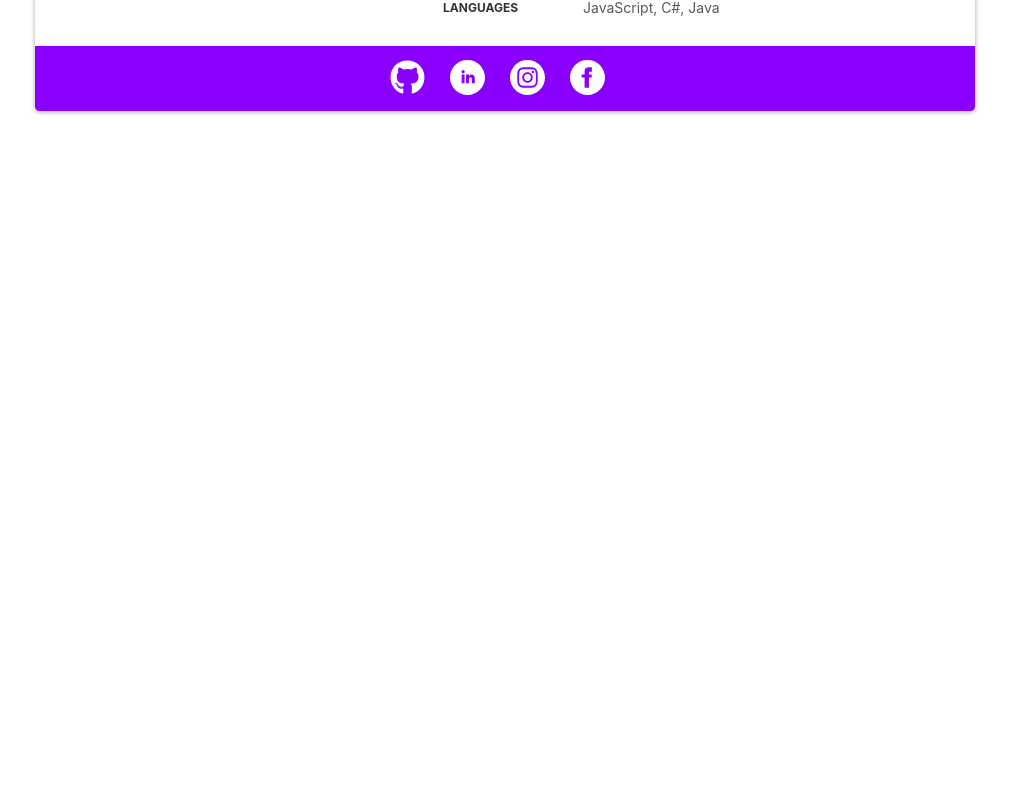
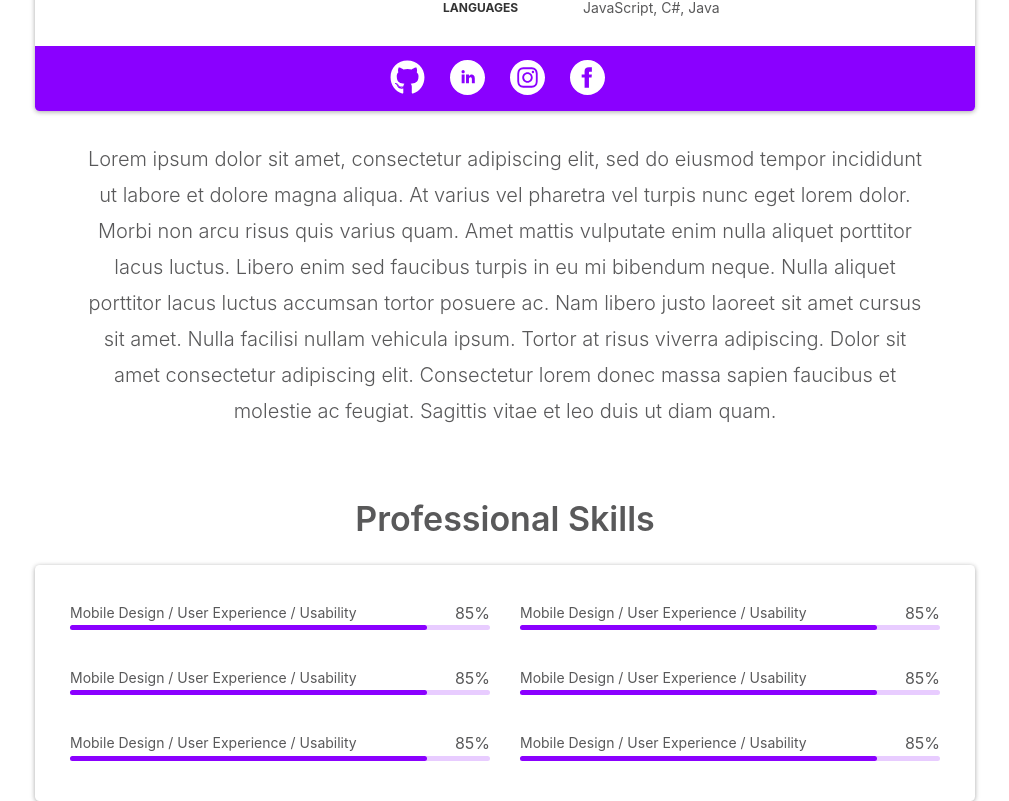
Before and after one commit to chancity/resume, a React (Create React App) app: page / in a window 1280 px wide. Shown: the part 455-1256 px from the top of the page, without its empty margins (135-1144 px from the left). Before the commit the page ends 800 px from the top, so only its background shows below. Built offline with nearby package versions, Linux system fonts and the light colour scheme.

Commit message:
Skills added

```diff
--- a/src/components/About.js
+++ b/src/components/About.js
@@ -1,6 +1,6 @@
 import React from 'react'
 import styled from 'styled-components/macro'
-import {Section, SectionBox, WrapperContainer} from "./Shared";
+import {Section, SectionBlurbs, SectionBox, WrapperContainer} from "./Shared";
 import MeUrl from '../assets/img/me.png'
 import {ReactComponent as GithubSvg} from "../assets/img/social/github.svg";
 import {ReactComponent as LinkedInSvg} from "../assets/img/social/linkedin.svg";
@@ -294,6 +294,9 @@ export const About = () => {
 					</ul>
 				</SocialsWrapper>
 			</SectionBox>
+			<SectionBlurbs>
+				<p>Lorem ipsum dolor sit amet, consectetur adipiscing elit, sed do eiusmod tempor incididunt ut labore et dolore magna aliqua. At varius vel pharetra vel turpis nunc eget lorem dolor. Morbi non arcu risus quis varius quam. Amet mattis vulputate enim nulla aliquet porttitor lacus luctus. Libero enim sed faucibus turpis in eu mi bibendum neque. Nulla aliquet porttitor lacus luctus accumsan tortor posuere ac. Nam libero justo laoreet sit amet cursus sit amet. Nulla facilisi nullam vehicula ipsum. Tortor at risus viverra adipiscing. Dolor sit amet consectetur adipiscing elit. Consectetur lorem donec massa sapien faucibus et molestie ac feugiat. Sagittis vitae et leo duis ut diam quam.</p>
+			</SectionBlurbs>
 		</SectionAbout>
 	)
 };
--- a/src/components/Shared.js
+++ b/src/components/Shared.js
@@ -32,7 +32,32 @@ export const Section = styled.section`
 export const SectionBox = styled.div`
 	background-color: #fff;
     box-shadow: 0 1px 6px rgba(0, 0, 0, 0.12), 0 1px 4px rgba(0, 0, 0, 0.24);
-    padding: 0;
 	width: 100%;
 	border-radius: .25em;
 `;
+
+export const SectionBlurbs = styled.div`
+    font-size: 20px;
+    font-weight: 300;
+    line-height: 1.8;
+    text-align: center;
+    margin-top: 30px;
+    padding-left: 5%;
+    padding-right: 5%;
+
+    p {
+    	margin: 0 0 25px 0;
+	}
+
+	*:last-child {
+    	margin-bottom: 0;
+	}
+`;
+
+export const SectionTitle = styled.h2`
+    font-size: 34px;
+    margin-bottom: 25px;
+    line-height: 1.2;
+    font-weight: 600;
+    text-align: center;
+`;
--- /dev/null
+++ b/src/components/Skills.js
@@ -0,0 +1,113 @@
+import React from 'react'
+import styled from 'styled-components/macro'
+import {Section, SectionBox, SectionTitle} from "./Shared";
+
+const SkillsSectionBox = styled(SectionBox)`
+    padding: 20px;
+`;
+
+const SkillsWrapper = styled.div`
+	display: flex;
+	flex-wrap: wrap;
+	justify-content: space-between;
+`;
+const ProgressBarWrapper = styled.div`
+    position: relative;
+    min-height: 1px;
+    padding-left: 15px;
+    padding-right: 15px;
+    flex: auto;
+`;
+const SProgressBar = styled.div`
+    position: relative;
+    display: flex;
+    flex-direction: column;
+    margin: 20px 0;
+`;
+const BarTitle = styled.span`
+	display: block;
+    margin-bottom: 5px;
+`;
+
+const BarData = styled.span`
+	font-size: 16px;
+    position: absolute;
+    right: 0;
+    top: 0;
+    display: block;
+`;
+
+const BarInfo = styled.div`
+    font-size: 14px;
+    line-height: 1.1;
+    padding-right: 40px;
+`;
+
+const BarFill = styled.span`
+    width: 0;
+    height: 100%;
+    display: block;
+    position: relative;
+    z-index: 1;
+    border-radius: 5px;
+    transition: width 400ms ease-out 100ms;
+      background-color: #8a00ff;
+`;
+
+const BarLine = styled.div`
+    height: 5px;
+    position: relative;
+    :after {
+        content: '';
+	    opacity: 0.2;
+	    position: absolute;
+	    left: 0;
+	    bottom: 0;
+	    width: 100%;
+	    height: 100%;
+	    z-index: 0;
+	    border-radius: 5px;
+	    background-color: #8a00ff;
+    }
+`;
+
+const ProgressBar = ({title, percentage}) => {
+	const percentageString = `${percentage}%`;
+	return (
+		<ProgressBarWrapper>
+			<SProgressBar>
+				<BarInfo>
+					<BarTitle>
+						{title}
+					</BarTitle>
+					<BarData>
+						{percentageString}
+					</BarData>
+				</BarInfo>
+				<BarLine>
+					<BarFill style={{width: percentageString}}/>
+				</BarLine>
+			</SProgressBar>
+		</ProgressBarWrapper>
+	)
+};
+
+export const Skills = () => {
+	return (
+		<Section id={'skills'}>
+			<SectionTitle>
+				Professional Skills
+			</SectionTitle>
+			<SkillsSectionBox>
+				<SkillsWrapper>
+					<ProgressBar title={'Mobile Design / User Experience / Usability'} percentage={85}/>
+					<ProgressBar title={'Mobile Design / User Experience / Usability'} percentage={85}/>
+					<ProgressBar title={'Mobile Design / User Experience / Usability'} percentage={85}/>
+					<ProgressBar title={'Mobile Design / User Experience / Usability'} percentage={85}/>
+					<ProgressBar title={'Mobile Design / User Experience / Usability'} percentage={85}/>
+					<ProgressBar title={'Mobile Design / User Experience / Usability'} percentage={85}/>
+				</SkillsWrapper>
+			</SkillsSectionBox>
+		</Section>
+	)
+};
--- a/src/components/layout/Body.js
+++ b/src/components/layout/Body.js
@@ -3,7 +3,7 @@ import styled from 'styled-components/macro'
 
 export const Body = styled.div`
 	display: flex;
-	flex-direction: row;
+	flex-direction: column;
     width: 100%;
     max-width: 960px;
     padding-left: 10px;
--- a/src/index.scss
+++ b/src/index.scss
@@ -94,3 +94,7 @@ article, aside, footer, header, nav, section {
   color: #fff;
   text-shadow: none;
 }
+
+h1:first-child, h2:first-child, h3:first-child, h4:first-child, h5:first-child, h6:first-child {
+  margin-top: 0;
+}
--- a/src/views/Home.js
+++ b/src/views/Home.js
@@ -2,6 +2,7 @@ import React from 'react'
 import Seo from "../components/Seo";
 import {About} from "../components/About";
 import {Body} from "../components/layout/Body";
+import {Skills} from "../components/Skills";
 
 
 export default () => (
@@ -14,5 +15,6 @@ export default () => (
 			image="index"
 		/>
 		<About/>
+		<Skills/>
 	</Body>
 );
```
